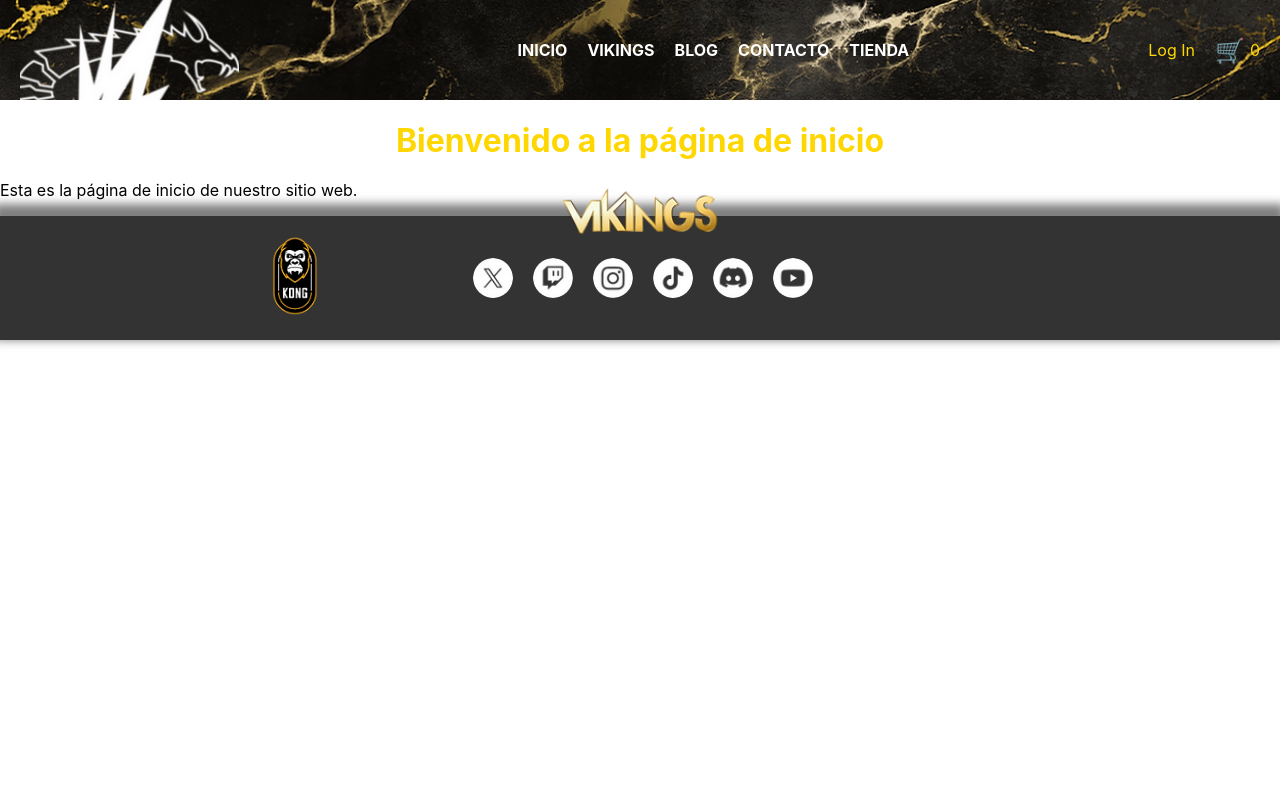
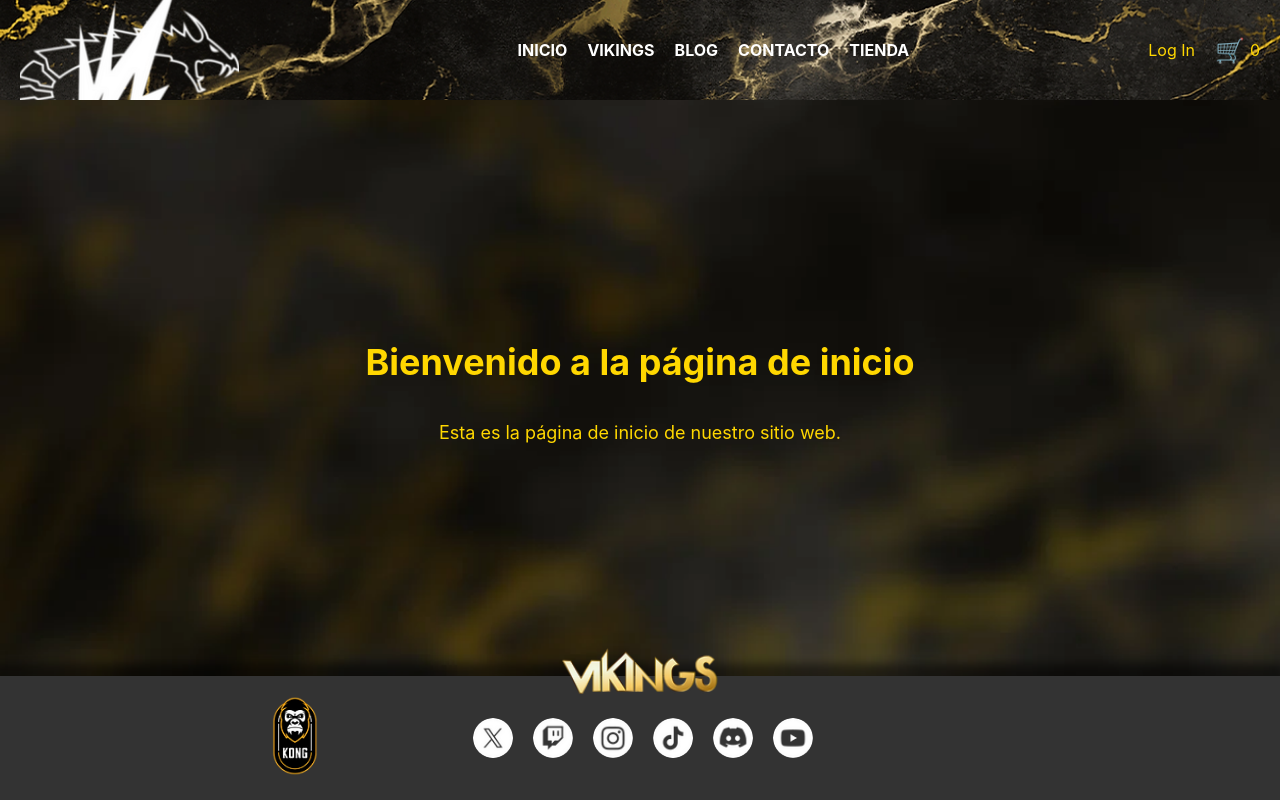
Before and after one commit to rupi014/vikings-frontend, a React (Create React App) app: page / in a window 1280 px wide. Built offline with nearby package versions, Linux system fonts and the light colour scheme.

Commit message:
paypal payment finished

```diff
--- a/src/App.css
+++ b/src/App.css
@@ -7,6 +7,7 @@ html, body {
 .App {
   display: flex;
   flex-direction: column;
+  background-color: #333;
   height: 100vh;
 }
 
--- a/src/pages/home.js
+++ b/src/pages/home.js
@@ -1,10 +1,11 @@
 import React from 'react';
+import '../pages/page-styles/home.css';
 
 const Home = () => {
   return (
-    <div>
-      <h1>Bienvenido a la página de inicio</h1>
-      <p>Esta es la página de inicio de nuestro sitio web.</p>
+    <div className="home-page">
+      <h1 className="home-title">Bienvenido a la página de inicio</h1>
+      <p className="home-description">Esta es la página de inicio de nuestro sitio web.</p>
     </div>
   );
 };
--- /dev/null
+++ b/src/pages/page-styles/home.css
@@ -0,0 +1,25 @@
+.home-page {
+    display: flex;
+    flex-direction: column;
+    align-items: center;
+    justify-content: center;
+    height: 100vh;
+    background-image: url('../../assets/images/fondos/contact-fondo.webp');
+    background-size: cover;
+    background-position: center;
+    padding: 20px;
+  }
+
+  .home-title {
+    font-size: 36px;
+    font-weight: bold;
+    color: #FFD700;
+    margin-bottom: 20px;
+  }
+
+  .home-description {
+    font-size: 18px;
+    color: #FFD700;
+    text-align: center;
+    max-width: 600px;
+  }
--- a/src/pages/page-styles/tienda.css
+++ b/src/pages/page-styles/tienda.css
@@ -28,6 +28,7 @@
 }
 
 .productos-container {
+  margin-bottom: 50px;
   padding: 20px;
 }
 
--- a/src/pages/pago.js
+++ b/src/pages/pago.js
@@ -59,7 +59,7 @@ const Pago = () => {
             onApprove={(data, actions) => {
               return actions.order.capture().then(details => {
                 alert(`Transaction completed by ${details.payer.name.given_name}`);
-                // Aquí puedes manejar la lógica después de un pago exitoso
+                window.location.href = '/perfil';
               });
             }}
             onError={(err) => {
```
